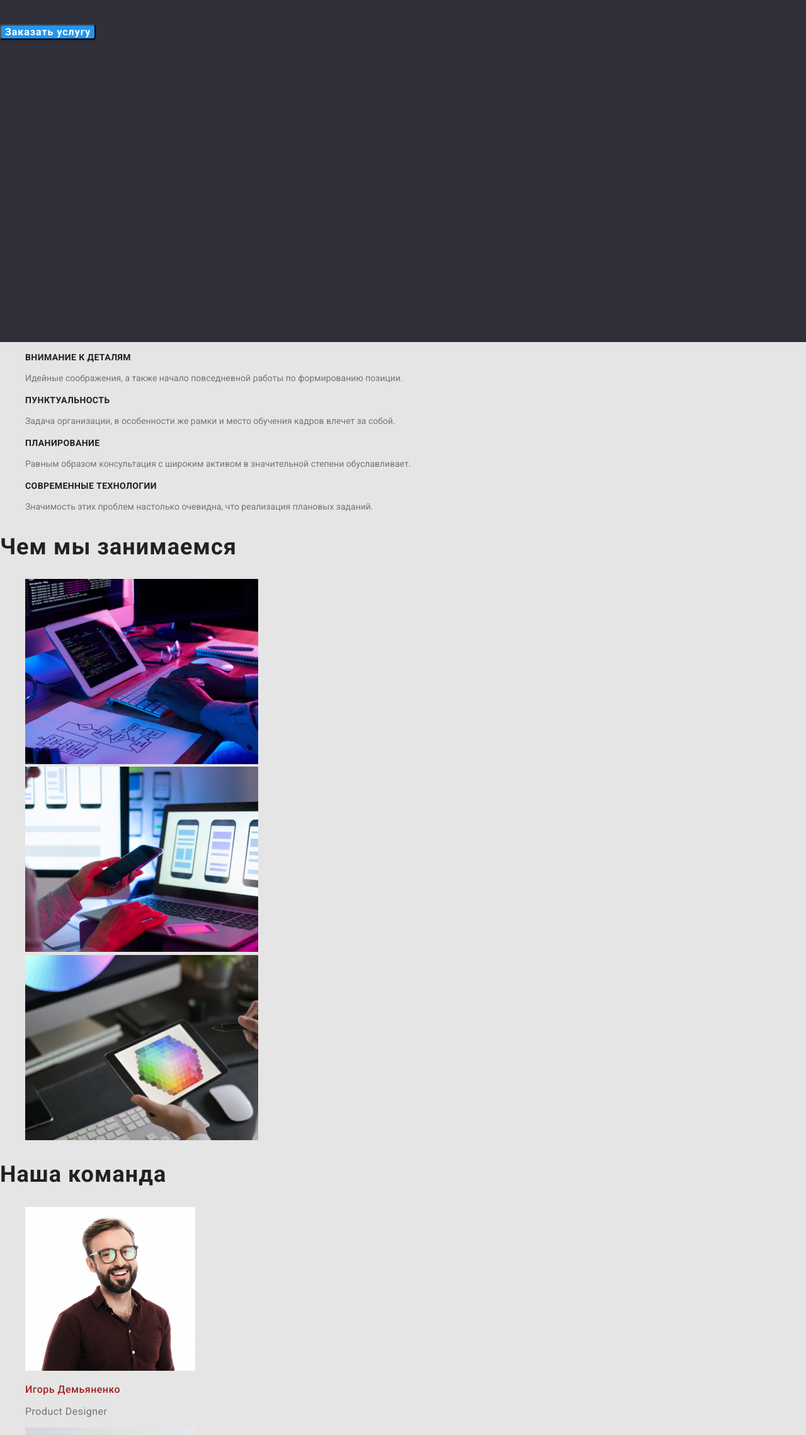
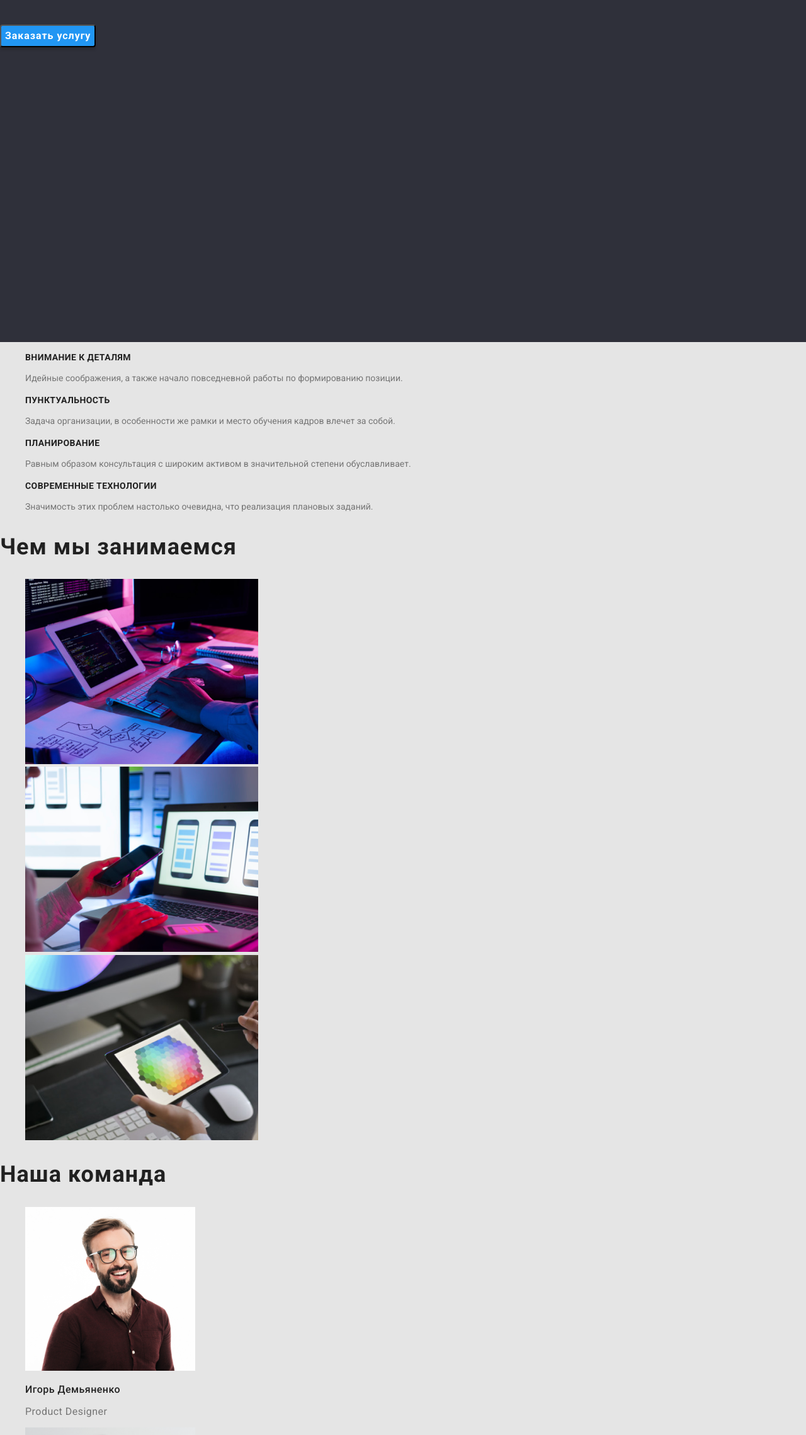
Before and after one commit to Mishka31/goit-markup-hw-02, a plain HTML site: page index.html in a window 1280 px wide. Shown: the part 239-2517 px from the top of the page at 63% size. Drawn offline with nearby package versions, Linux system fonts and the light colour scheme.

Commit message:
Исправления после замечания от ментора

```diff
--- a/CSS/styles.css
+++ b/CSS/styles.css
@@ -94,7 +94,7 @@ a {
 
   font-weight: 700;
   font-size: 16px;
-  line-height: 1, 875;
+  line-height: 1.875;
   letter-spacing: 0.06em;
   color: #ffffff;
 
@@ -183,7 +183,7 @@ a {
   line-height: 1.187;
   /* text-align: center; -Для 3-й ДЗ*/
   letter-spacing: 0.03em;
-  color: #a12121;
+  color: #212121;
 }
 .profession {
   font-weight: 400;
--- a/index.html
+++ b/index.html
@@ -88,7 +88,7 @@
         </section>
     </main>
     <footer class="footer">
-    <a href="index.html" class="logo-word-footer">
+    <a href="index.html" class="logo-word-footer"></a>
         <span class="firts-blue-letter">Web</span>Studio
     <address class="addres-company">г.Киев, пр-т Леси Украинки, 26</address>
     <a class="mail-link-footer" href="mailto:info@example.com">info@example.com</a><br>
```
Also changed, not shown: portfolio.html (+3 -2 lines).
